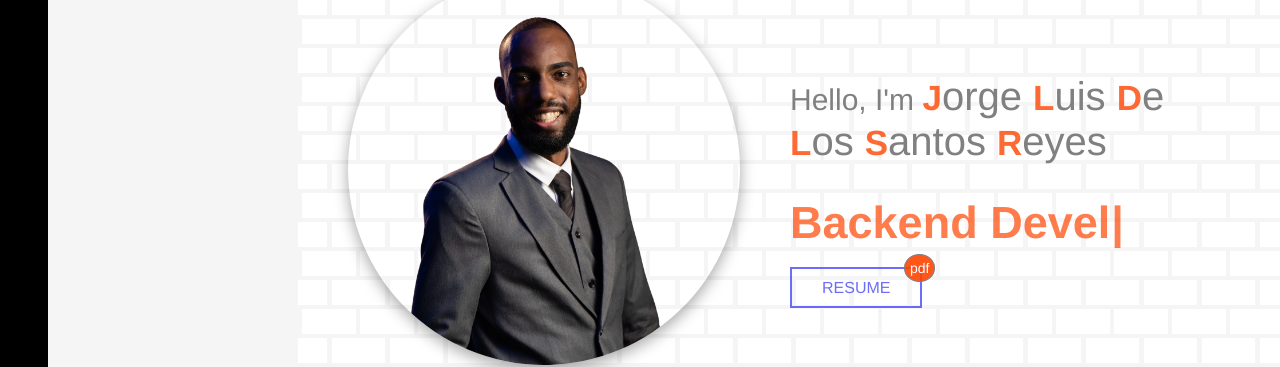
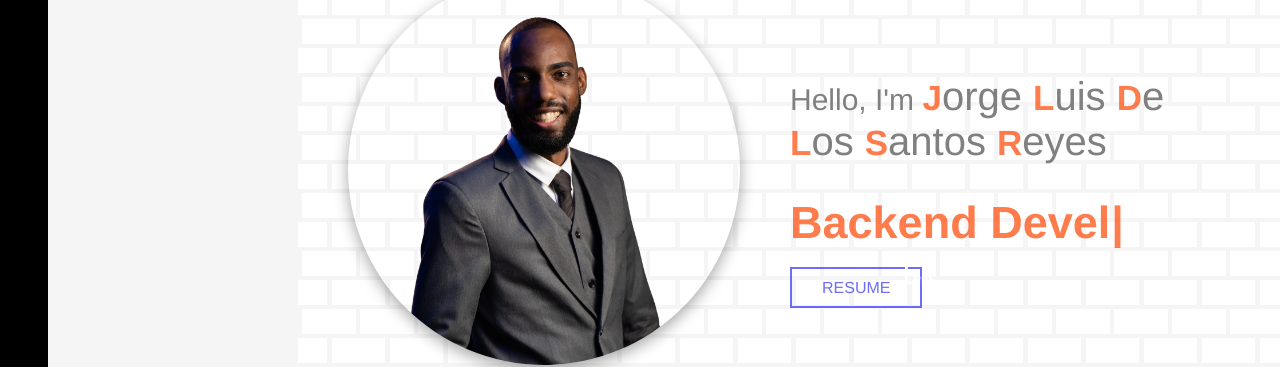
Before and after one commit to jorge20080/MyPortfolio, a React (Vite) app: page / in a window 1280 px wide. Shown: the part 283-650 px from the top of the page. Built offline with nearby package versions, Linux system fonts and the light colour scheme; the HTML template or start-up script is replaced by a standard one.

Commit message:
More styling changes

```diff
--- a/src/components/Terminal/Terminal.module.css
+++ b/src/components/Terminal/Terminal.module.css
@@ -1,10 +1,12 @@
 :root{
     --terminal-background-color: white;
     --terminal-color: black;
+    --terminal-top-border: gainsboro;
 }
 [data-theme="dark"]{
     --terminal-background-color: rgb(34, 34, 34);
     --terminal-color: rgb(156, 156, 156);
+    --terminal-top-border: rgb(101, 101, 101);
 }
 .terminal{
     width: 100%;
@@ -12,7 +14,7 @@
     background-color: var(--terminal-background-color);
     position:fixed;
     bottom:0;
-    border-top: 1px solid gainsboro;
+    border-top: 1px solid var(--terminal-top-border);
     color: var(--terminal-color);
   }
   .terminal ul{
--- a/src/pages/Home/Home.module.css
+++ b/src/pages/Home/Home.module.css
@@ -5,13 +5,15 @@
   --button-background-color: transparent;
   --button-color: rgba(47, 47, 245, 0.7);
   --button-border-color: rgba(47, 47, 245, 0.7);
+  --home-secondary-color: rgba(255, 68, 0, 0.7);
 }
 [data-theme="dark"]{
   --image-shadow-color: rgba(255, 255, 255, 0.35);
   --home-color: white;
   --button-background-color: rgba(93, 93, 246);
   --button-color: white;
-  --button-border-color: white;
+  --button-border-color: rgb(138, 137, 137);
+  --home-secondary-color: rgba(255, 68, 0, 1);
 }
 
 .container h2{
@@ -30,15 +32,12 @@
     color: white;
     font-size: 35px;
     border-radius: 10px;
-    color: rgba(255, 68, 0, 0.8);
+    color: var(--home-secondary-color);
     background-color: transparent;
     /* border: 2px solid rgba(255, 68, 0, 0.8); */
     font-weight: 900;
     border-radius: 50px;
 
-}
-.container img:after{
-    content:'abc';
 }
 .container img{
     height: 70%;
@@ -65,14 +64,12 @@
     text-decoration: none;
     font-weight: 500;
     text-transform: uppercase;
-    /* border: 2px solid rgba(93, 93, 246);
-    color: rgba(93, 93, 246); */
     position: relative;
     border: 2px solid var(--button-border-color);
     color: var(--button-color);
     background-color: var(--button-background-color);
 }
-.content_container a::after{
+/* .content_container a::after{
     content: 'PDF';
     font-size: 14px;
     text-transform: lowercase;
@@ -86,10 +83,11 @@
     background-color: rgba(255, 68, 0, 0.9);
     border-radius: 50%;
     border: 1px solid gray;
-    /* background-color: rgba(47, 47, 245, 0.7); */
-
-
-
+} */
+.pdf_icon{
+  position: absolute;
+  top:-15px;
+  right:-15px;
 }
 .content_container a:hover{
     color: white;
@@ -101,9 +99,7 @@
     color: cadetblue;
     margin-bottom: 30px;
     font-weight: 900;
-    /* color: gray;
-    color: rgba(47, 47, 245, 0.6); */
-    color: rgba(255, 68, 0, 0.7);
+    color: var(--home-secondary-color);
 }
 @media screen and (max-width:900px){
     .content_container{
--- a/src/pages/Home/Home.tsx
+++ b/src/pages/Home/Home.tsx
@@ -35,7 +35,7 @@
                                 loop:true
                             }}
                         />
-                        <a href={pdf} target='_blank' >Resume</a>
+                        <a href={pdf} target='_blank' ><svg className={styles.pdf_icon} xmlns="http://www.w3.org/2000/svg" height="30" width="30" viewBox="0 0 512 512"><path fill="#ffffff" d="M64 464l48 0 0 48-48 0c-35.3 0-64-28.7-64-64L0 64C0 28.7 28.7 0 64 0L229.5 0c17 0 33.3 6.7 45.3 18.7l90.5 90.5c12 12 18.7 28.3 18.7 45.3L384 304l-48 0 0-144-80 0c-17.7 0-32-14.3-32-32l0-80L64 48c-8.8 0-16 7.2-16 16l0 384c0 8.8 7.2 16 16 16zM176 352l32 0c30.9 0 56 25.1 56 56s-25.1 56-56 56l-16 0 0 32c0 8.8-7.2 16-16 16s-16-7.2-16-16l0-48 0-80c0-8.8 7.2-16 16-16zm32 80c13.3 0 24-10.7 24-24s-10.7-24-24-24l-16 0 0 48 16 0zm96-80l32 0c26.5 0 48 21.5 48 48l0 64c0 26.5-21.5 48-48 48l-32 0c-8.8 0-16-7.2-16-16l0-128c0-8.8 7.2-16 16-16zm32 128c8.8 0 16-7.2 16-16l0-64c0-8.8-7.2-16-16-16l-16 0 0 96 16 0zm80-112c0-8.8 7.2-16 16-16l48 0c8.8 0 16 7.2 16 16s-7.2 16-16 16l-32 0 0 32 32 0c8.8 0 16 7.2 16 16s-7.2 16-16 16l-32 0 0 48c0 8.8-7.2 16-16 16s-16-7.2-16-16l0-64 0-64z"/></svg>Resume</a>
                     </div>
                 </div>
             </main>
--- /dev/null
+++ b/src/utils/localStorage-helper.ts
@@ -0,0 +1 @@
+//const getDarkMode = ()=> localStorage.getItem('dark-mode');
```
